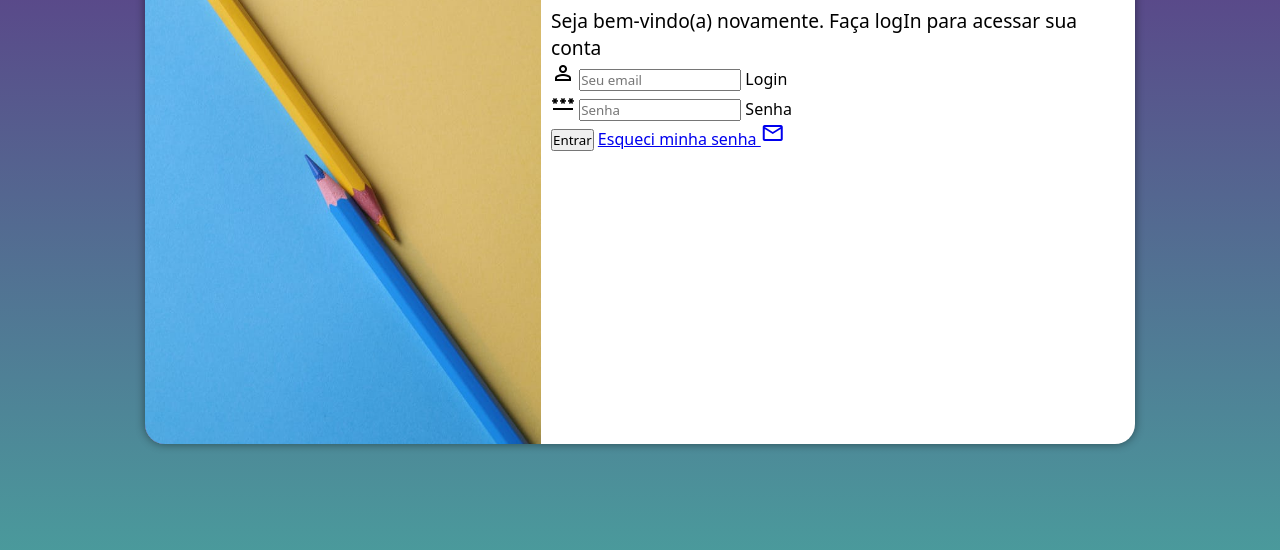
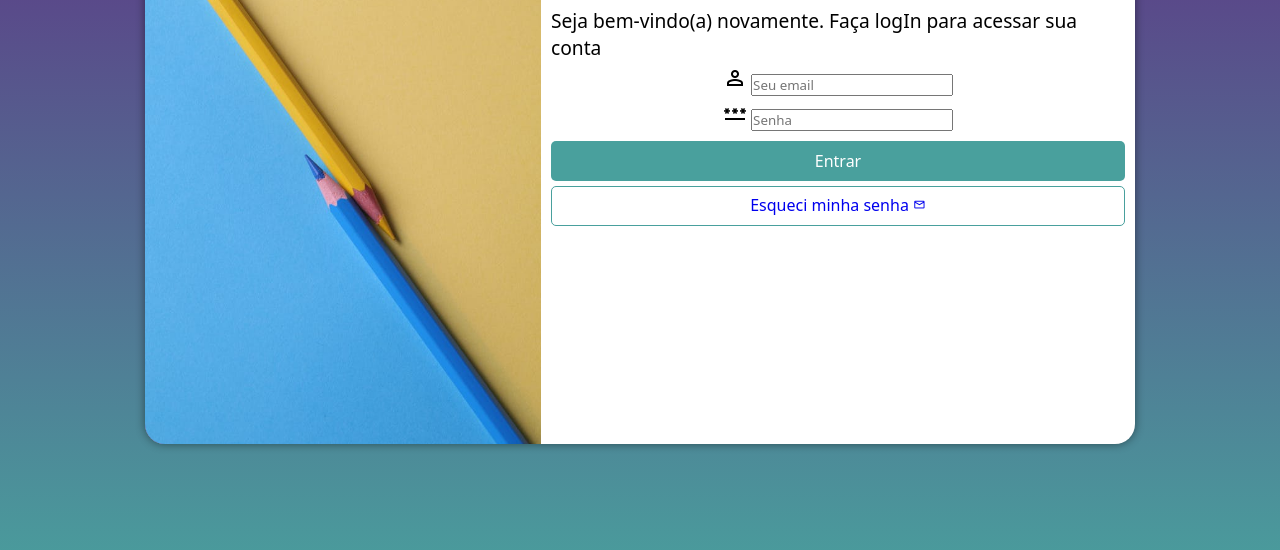
Before and after one commit to jardelpersan/Projeto-login, a plain HTML site: page index.html in a window 1280 px wide. Shown: the part 206-756 px from the top of the page. Drawn offline with nearby package versions, Linux system fonts and the light colour scheme.

Commit message:
estilo ao formulario

```diff
--- a/estilos/style.css
+++ b/estilos/style.css
@@ -27,7 +27,7 @@ section#login {
     transform: translate(-50%, -50%);
     background-color: white;
     overflow: hidden;
-    width: 250px;
+    width: 270px;
     height: 500px;
     border-radius: 20px;
     box-shadow: 0px 0px 10px rgba(0, 0, 0, 0.46);
@@ -52,3 +52,45 @@ div#formulario > h1 {
 div#formulario > p {
     font-size: 0.8em;
 }
+form > div.campo {
+    text-align: center;
+    margin: 5px 0px;
+}
+div.campo label {
+    display: none;
+}
+form > input[type=submit] {
+    display: block;
+    font-size: 1em;
+    width: 100%;
+    height: 40px;
+    background-color: #49a09d;
+    color: white;
+    border: none;
+    border-radius: 5px;
+    margin-top: 10px;
+    cursor: pointer;
+}
+form > input[type=submit]:hover {
+    background-color: #367a78;
+}
+form > a.botao {
+    display: block;
+    text-align: center;
+    font-size: 1em;
+    width: 100%;
+    height: 40px;
+    margin-top: 5px;
+    padding-top: 7px;
+    background-color: white;
+    border: 1px solid #49a09d;
+    border-radius: 5px;
+    text-decoration: none;
+}
+form > a.botao > i {
+
+    font-size: 0.8em;
+}
+form > a.botao:hover {
+    background-color: #5ededa;
+}
--- a/index.html
+++ b/index.html
@@ -22,18 +22,18 @@
                         <span class="material-symbols-outlined">
                             person
                             </span>
-                        <input type="email" name="login" id="ilogin" placeholder="Seu email" autocomplete="email" required maxlength="30" size="15">
+                        <input type="email" name="login" id="ilogin" placeholder="Seu email" autocomplete="email" required maxlength="30" size="20">
                         <label for="ilogin">Login</label>
                     </div>
                     <div class="campo">
                         <span class="material-symbols-outlined">
                             password
                             </span>
-                        <input type="password" name="Senha" id="isenha" placeholder="Senha" autocomplete="current-password" required maxlength="20" size="15">
+                        <input type="password" name="Senha" id="isenha" placeholder="Senha" autocomplete="current-password" required maxlength="20" size="20">
                         <label for="isenha">Senha</label>
                     </div>
                     <input type="submit" value="Entrar">
-                    <a href="esqueci.html">Esqueci minha senha <i class="material-symbols-outlined">mail</i></a>
+                    <a href="esqueci.html" class="botao">Esqueci minha senha <i class="material-symbols-outlined">mail</i></a>
                 </form>
             </div>
         </section>
```
